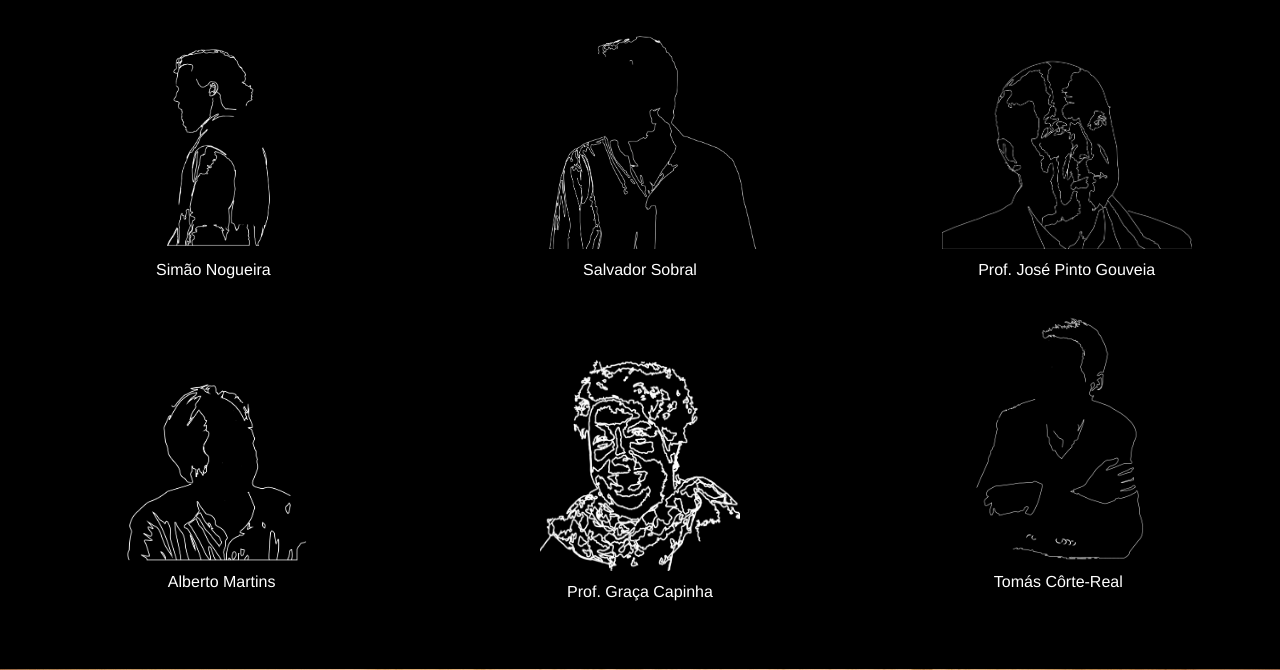
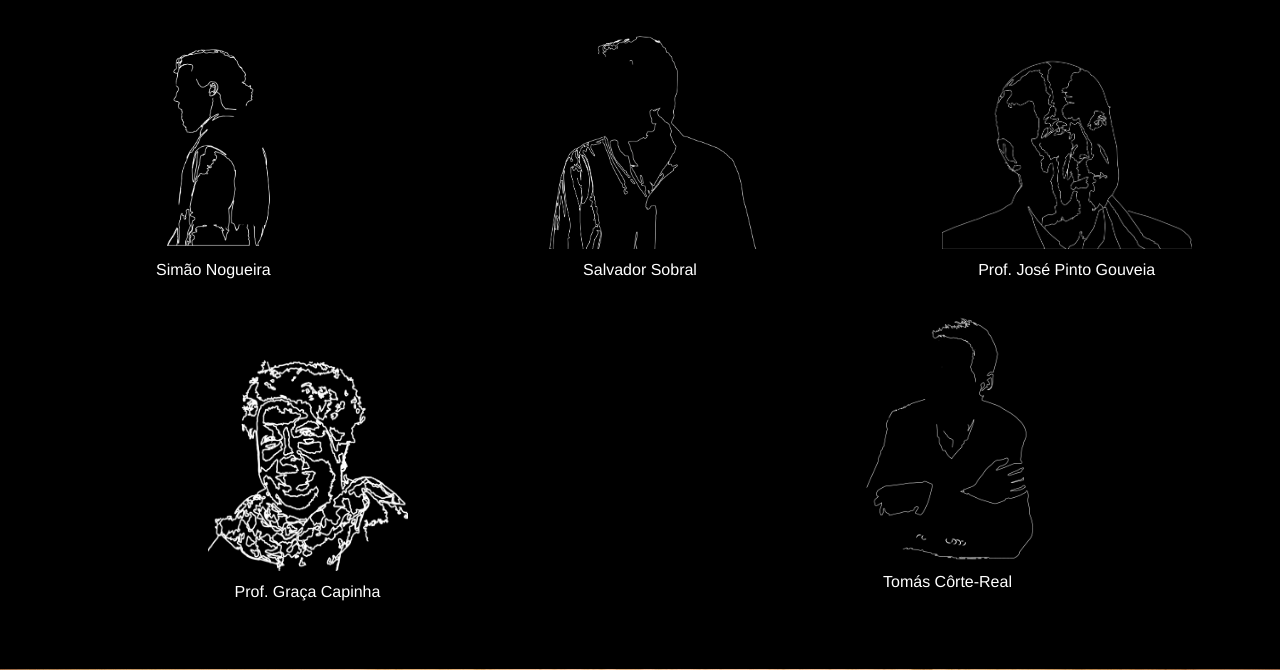
Before and after one commit to jeKnowledge/tedx, a Flask app: page /vieworators in a window 1280 px wide. Shown: the part 1151-1821 px from the top of the page. Run offline with Flask 2, Linux system fonts and the light colour scheme.

Commit message:
Removed 1 orator

```diff
--- a/app/templates/vieworators.html
+++ b/app/templates/vieworators.html
@@ -172,20 +172,6 @@ Dia 13 vai estar connosco, e arriscamo-nos a dizer que se não sabes o que é o
 
 <div class="container_oradores">
 
-  <div class="foto">
-    <a href="#orador_10" class="orador_10open"><img width="250" height="250" src="{{ url_for('static', filename='img/albertoW.png')}}" onmouseover="this.src='{{ url_for('static', filename='img/alberto.png')}}';" onmouseout="this.src='{{ url_for('static', filename='img/albertoW.png')}}';" /></a>
-    <p class="nome">Alberto Martins</p>
-  </div>
-  <div class="orador_10" id="orador_10">
-  <div class="orador_10content">
-    <a href="#oradores_list" class="orador_10close">&times;</a>
-    <img width="250" height="250" src="{{ url_for('static', filename='img/alberto.png')}}"/>
-    <h2 class="orador_10heading">Alberto Martins</h2>
-    <p class="description"></p>
-    <p class="orador_10paragraph">No dia 17 de abril de 1969, em Coimbra, dava-se a inauguração do edifício do Departamento de Matemática da Universidade. No evento estavam presentes o então Presidente da República, Américo Thomaz, e o Ministro da Educação Nacional, José Hermano Saraiva, que, ao chegarem à cidade, foram recebidos por um mar de estudantes em protesto. Durante a cerimónia de inauguração, o presidente da Direção Geral da Associação Académica de Coimbra, Alberto Martins, levantou-se e pediu, em nome dos estudantes, a palavra a Américo Thomaz. Tinha como objetivo exprimir o descontentamento geral dos estudantes universitários pela falta de diálogo por parte do ministro da Educação. Mas palavra foi-lhe negada. Alberto Martins foi imediatamente preso pela PIDE, o que não impediu o início de revolta e greve por parte da comunidade estudantil. Estava, então, instalada a conhecida crise académica de 69, que se alargou a outras academias do País e a outros setores da sociedade.
-Alberto Martins terminou a licenciatura em Direito e juntou-se, mais tarde, ao partido Socialista. Foi deputado da AR durante 30 anos e desempenhou os cargos de Ministro da Reforma do Estado e da Administração Pública e Ministro da Justiça, mas foi como Dirigente Estudantil que deu origem ao maior exemplo de Inconformismo que a Comunidade Académica de Coimbra se lembra.</p>
-  </div>
-  </div>
   <div class="foto11">
       <a href="#orador_11" class="orador_11open"><img width="200" height="220" src="{{ url_for('static', filename='img/capinhaW.png')}}" onmouseover="this.src='{{ url_for('static', filename='img/capinha.png')}}';" onmouseout="this.src='{{ url_for('static', filename='img/capinhaW.png')}}';" /></a>
       <p class="nome">Prof. Graça Capinha</p>
```
